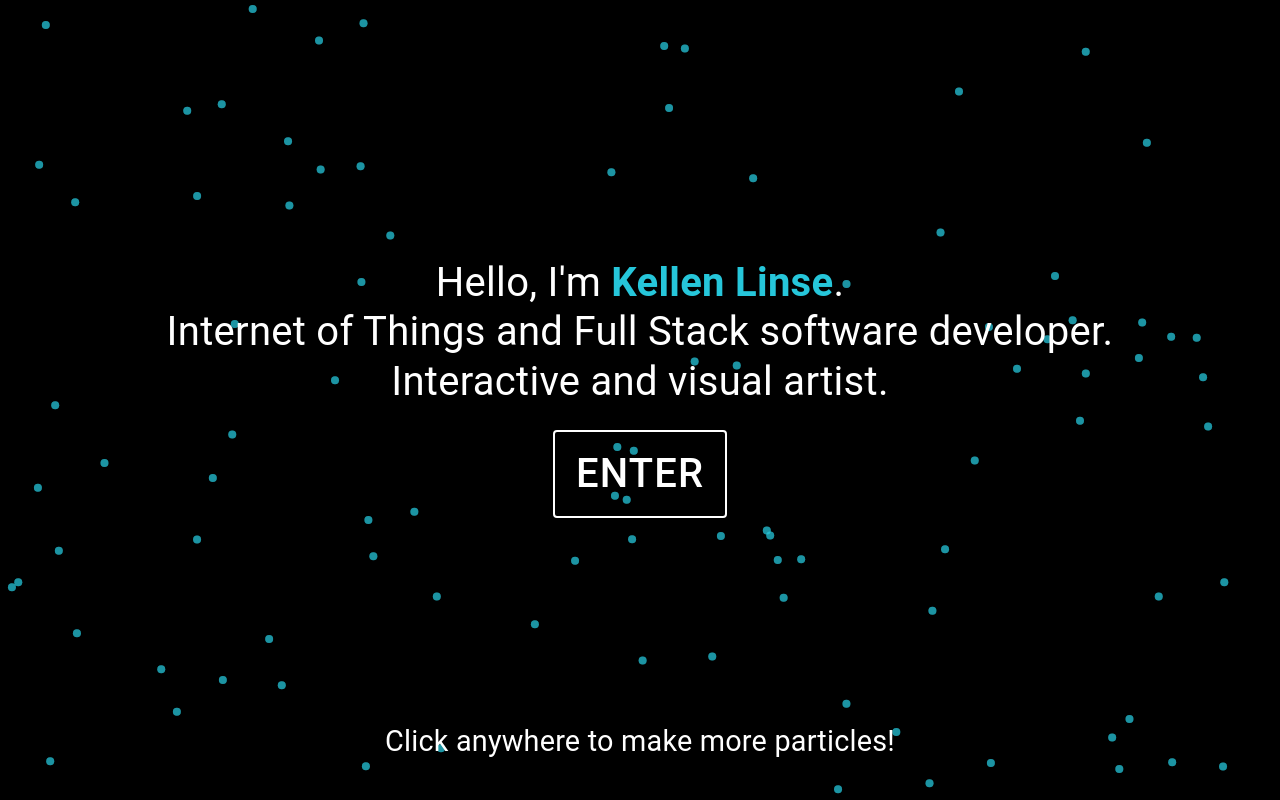
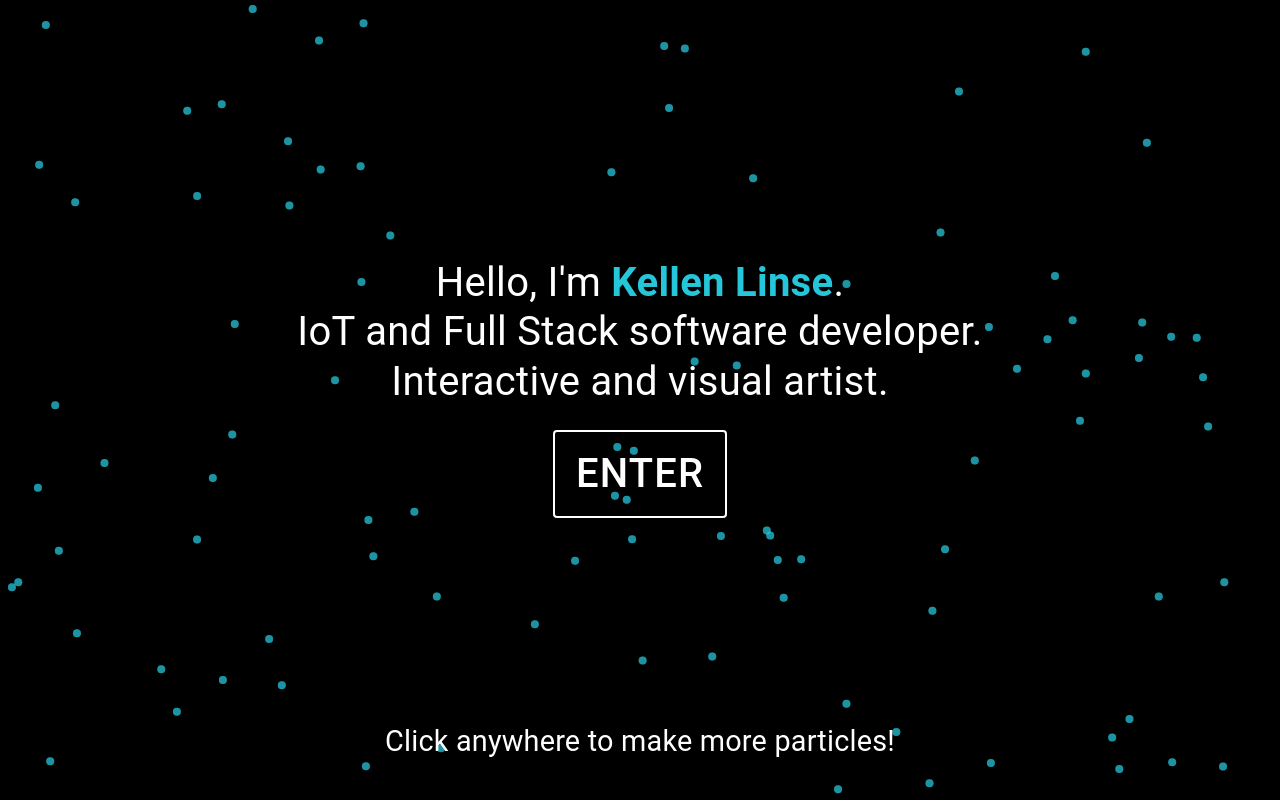
Before and after one commit to Kellen-Linse/kellenlinse.com, a React (Create React App) app: page / in a window 1280 px wide. Built offline with nearby package versions, Linux system fonts and the light colour scheme.

Commit message:
Resolve welcome screen flicker issue

```diff
--- a/src/App.js
+++ b/src/App.js
@@ -1,5 +1,4 @@
 import { useState } from 'react';
-import { disableBodyScroll, enableBodyScroll } from 'body-scroll-lock';
 import CssBaseline from '@mui/material/CssBaseline';
 import { ThemeProvider } from '@mui/material/styles';
 import Main from './Main';
@@ -7,14 +6,6 @@ import { darkTheme, lightTheme } from './Theme/theme';
 
 function App() {
   const [light, setLight] = useState(false);
-  const [initialLoad, setInitialLoad] = useState(true);
-  if(initialLoad){
-    disableBodyScroll(document);
-    setTimeout(() => {
-      enableBodyScroll(document);
-      setInitialLoad(false)
-    }, 3000);
-  }
 
   return (
     <ThemeProvider theme={light ? lightTheme : darkTheme}>
--- a/src/Effects/FadeInRight.jsx
+++ b/src/Effects/FadeInRight.jsx
@@ -1,12 +1,12 @@
 import React from 'react';
-import { fadeInRightBig } from 'react-animations';
+import { fadeInRight } from 'react-animations';
 import Radium, { StyleRoot } from 'radium';
 
 export const FadeInRight = ({ children, duration=2 }) => {
   const styles = {
     fadeInRight: {
       animation: `x ${duration}s`,
-      animationName: Radium.keyframes(fadeInRightBig, 'fadeInRightBig'),
+      animationName: Radium.keyframes(fadeInRight, 'fadeInRight'),
 
     },
   };
--- a/src/Main.jsx
+++ b/src/Main.jsx
@@ -5,7 +5,7 @@ import Particles from 'react-tsparticles';
 import { loadFull } from 'tsparticles';
 import { useCallback } from 'react';
 import particlesOptions from './particles.json';
-import { FadeIn } from './Effects/FadeIn';
+import { FadeIn} from './Effects/FadeIn';
 
 function Main({ lightObj }) {
   // Holds state of welcome screen
@@ -17,7 +17,7 @@ function Main({ lightObj }) {
 
   return (
     <>
-      <FadeIn duration={2}>
+      <FadeIn duration={6}>
         <Particles options={particlesOptions} init={particlesInit} />
       </FadeIn>
       {welcome ? (
--- a/src/Pages/WelcomeScreen/WelcomeScreen.jsx
+++ b/src/Pages/WelcomeScreen/WelcomeScreen.jsx
@@ -1,4 +1,4 @@
-import { Typography, Grid, Button, Container } from '@mui/material';
+import { Typography, Grid, Button, Container, Box } from '@mui/material';
 
 import React from 'react';
 import { Bouncer } from '../../Effects/Bouncer';
@@ -15,9 +15,16 @@ const clickContainerSX = {
   justifyContent: 'center',
 };
 
+const boxSX = {
+  width: '100%',
+  height: '100%',
+  margin: 0,
+  overflow: 'hidden',
+};
+
 function WelcomeScreen({ setWelcome }) {
   return (
-    <>
+    <Box sx={boxSX}>
       <Grid
         container
         spacing={0}
@@ -28,7 +35,7 @@ function WelcomeScreen({ setWelcome }) {
       >
         <Grid item xs={3} align='center'>
           <WelcomeMessage />
-          <ZoomIn duration={2}>
+          <ZoomIn duration={4}>
             <EnterButton setWelcome={setWelcome} />
           </ZoomIn>
         </Grid>
@@ -39,9 +46,11 @@ function WelcomeScreen({ setWelcome }) {
           </Bouncer>
         </Container>
       </Grid>
-    </>
+    </Box>
   );
 }
+
+// ============================================= additional components ==========================================
 
 export default WelcomeScreen;
 
@@ -123,10 +132,10 @@ function WelcomeMessage() {
             },
           }}
         >
-          Internet of Things and Full Stack software developer.
+          IoT and Full Stack software developer.
         </Typography>
       </FadeInRight>
-      <FadeInRight duration={2}>
+      <FadeInRight duration={4}>
         <Typography
           color='white'
           variant='h4'
```
Also changed, not shown: public/index.css (line endings or trailing spaces).
